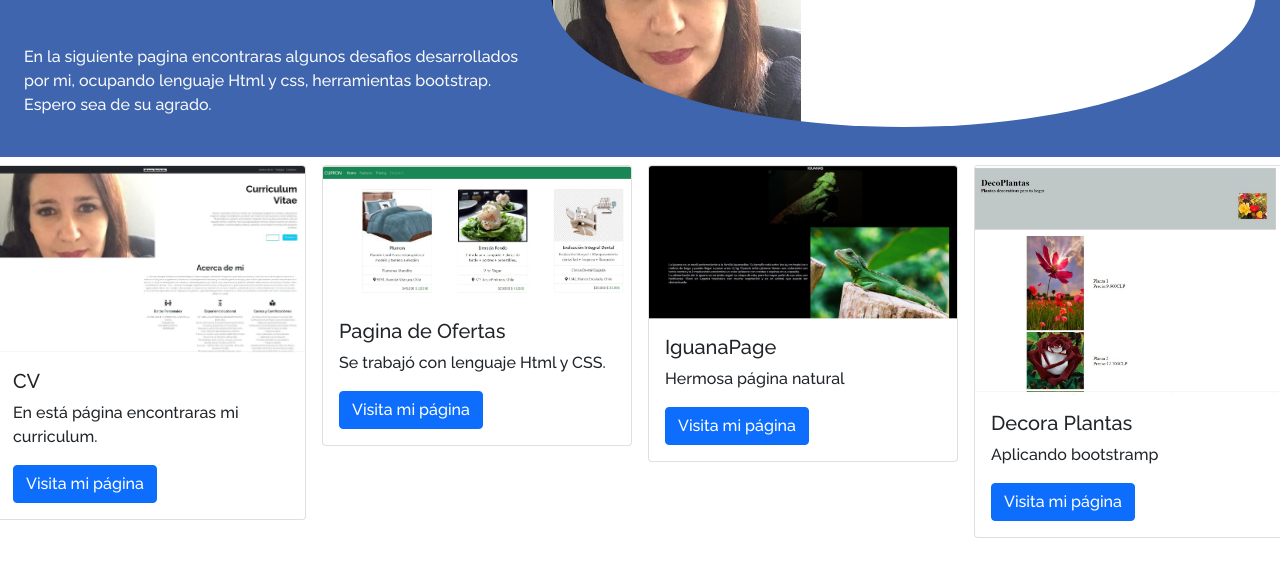
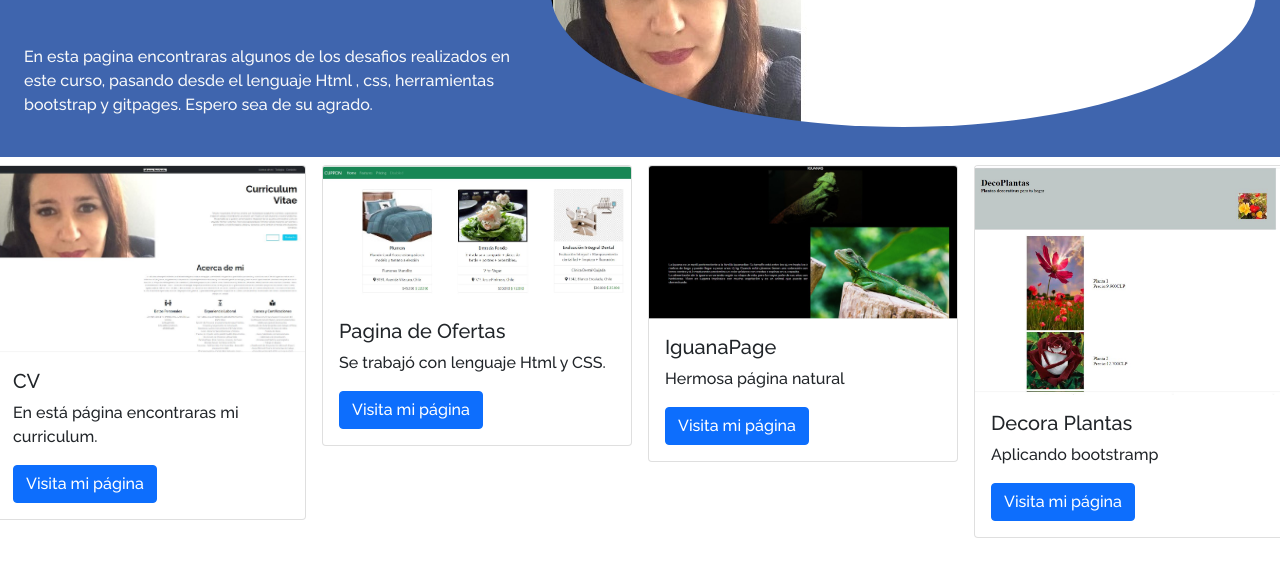
Before and after one commit to loreto2888/loreto2888.github.io, a plain HTML site: page portafolio/portafolio.html in a window 1280 px wide. Shown: the part 227-800 px from the top of the page. Drawn offline with nearby package versions, Linux system fonts and the light colour scheme.

Commit message:
agregar mensaje de portafolio

```diff
--- a/portafolio/portafolio.html
+++ b/portafolio/portafolio.html
@@ -54,7 +54,7 @@
                 <h1 class="display-1 fw-bold my-5 ">
                     Portafolio
                 </h1>
-                <p>En la siguiente pagina encontraras algunos desafios desarrollados por mi, ocupando lenguaje Html y css, herramientas bootstrap. Espero sea de su agrado. </p>
+                <p>En esta pagina encontraras algunos de los desafios realizados en este curso, pasando desde el lenguaje Html , css, herramientas bootstrap y gitpages. Espero sea de su agrado. </p>
 
             </div>
 
```
